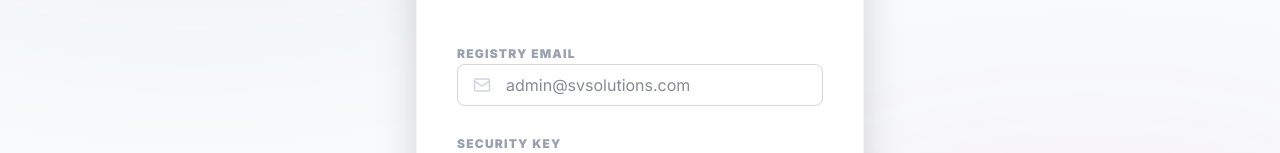
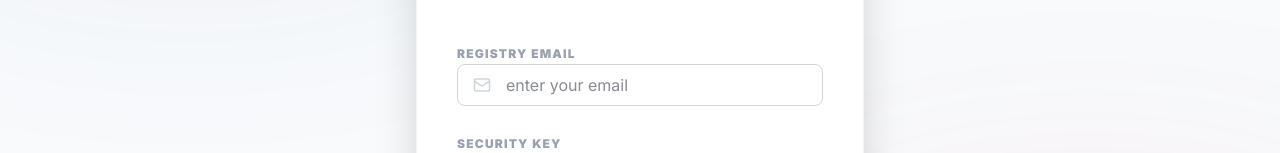
Before and after one commit to svglobalservices123-spec/sv-dashboard, a React (Vite) app in the folder client/: page /admin/login in a window 1280 px wide. Shown: the part 322-475 px from the top of the page. Built offline with nearby package versions, Linux system fonts and the light colour scheme; no server answers.

Commit message:
feat: updated admin login UI and removed credential hints

```diff
--- a/client/src/pages/AdminLogin.jsx
+++ b/client/src/pages/AdminLogin.jsx
@@ -21,7 +21,7 @@ const AdminLogin = () => {
         toast.success('Login Successful!');
         navigate('/admin');
       } else {
-        toast.error('Invalid credentials. Hint: admin@svsolutions.com / admin@123');
+        toast.error('Invalid credentials');
       }
       setLoading(false);
     }, 1000);
@@ -53,7 +53,7 @@ const AdminLogin = () => {
                 onChange={(e) => setEmail(e.target.value)}
                 required
                 className="input-field pl-12"
-                placeholder="admin@svsolutions.com"
+                placeholder="enter your email"
               />
             </div>
           </div>
```
